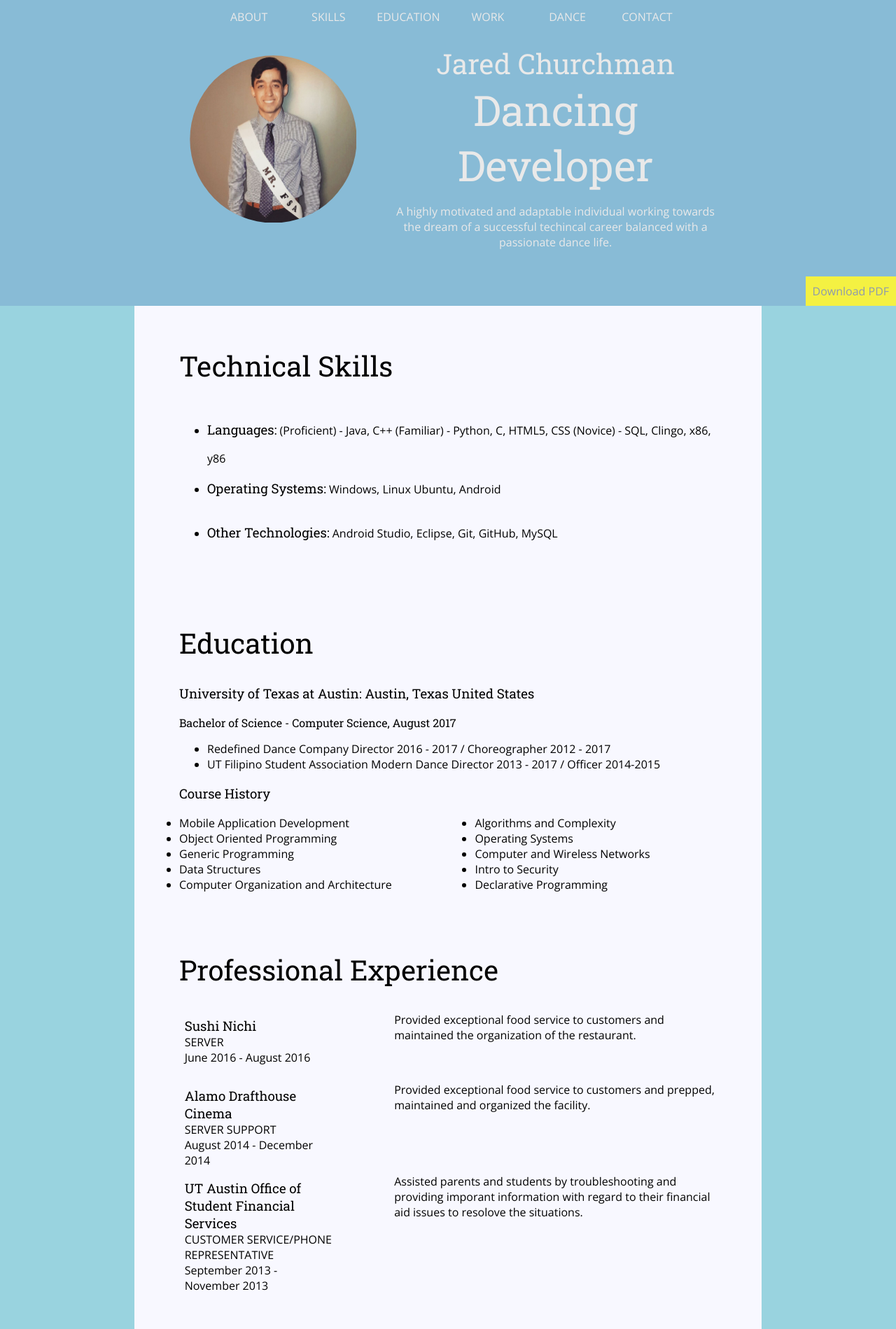
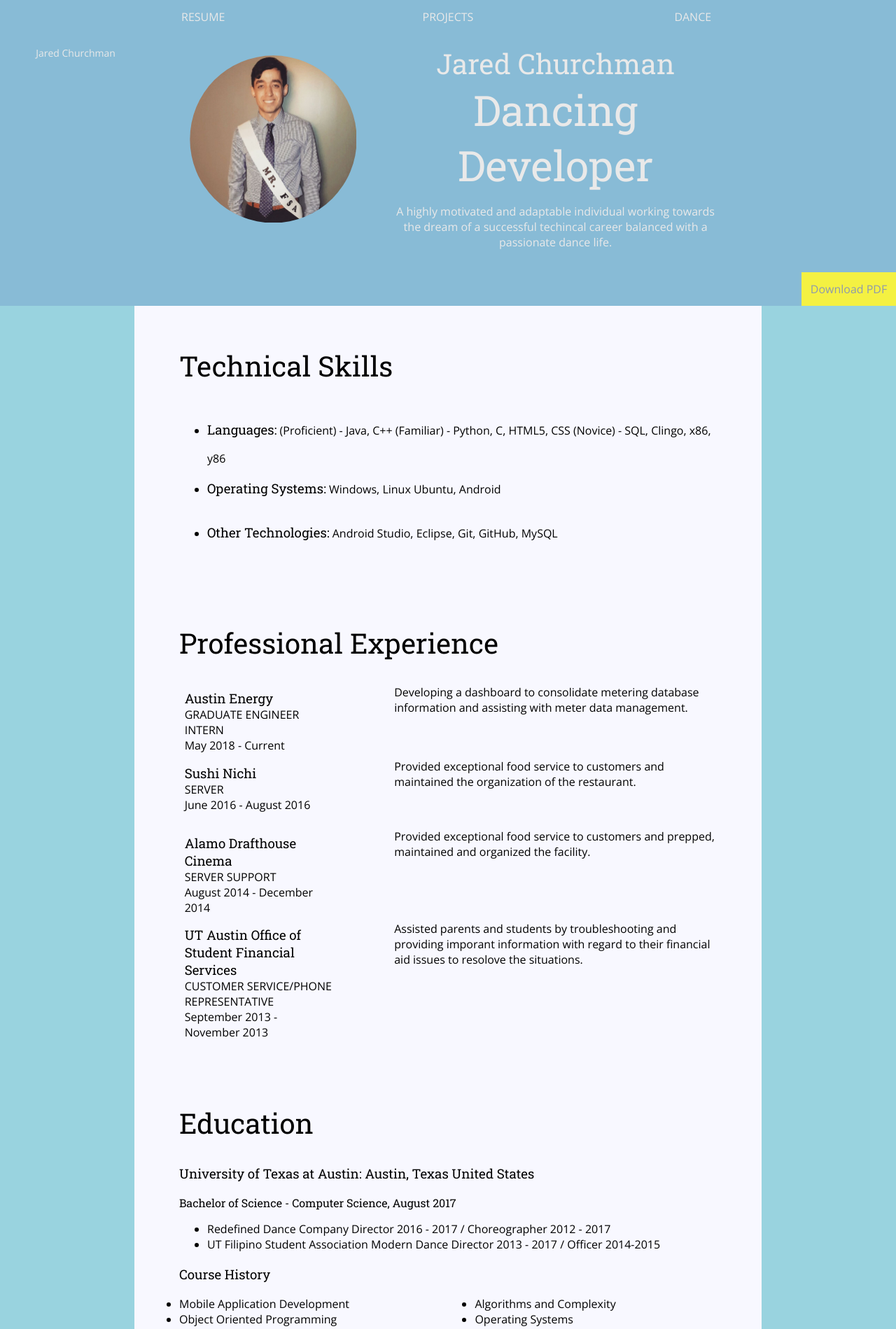
Before and after one commit to jchurchman100/jchurchman100.github.io, a plain HTML site: page resume.html in a window 1280 px wide. Shown: the top 1899 px of the page at 70% size. Drawn offline with nearby package versions, Linux system fonts and the light colour scheme.

Commit message:
Menu and html content update

```diff
--- a/css/styles.css
+++ b/css/styles.css
@@ -52,11 +52,17 @@ h2 {
 	margin-bottom: 0;
 }
 /*LINKS -----------------------------------------*/
-/*.sig{
+.sig{
 	text-decoration:none;
 	color: #E9E9E9;
-	position: relative;
-}*/
+	position: absolute;
+	top: 15%;
+	left: 4%;
+	font-size: 14px;
+}
+.sig:hover{
+	color: #FA7C92;
+}
 /*hr{
 	width: 80%;
 	border: 0;
@@ -85,7 +91,7 @@ section .content-wrap{
 	text-decoration: none;
 	background: #f4f142;
 	color: #8D99AE;
-	padding: 10px;
+	padding: 1%;
 	display: inline-block;
 }
 /*Navigation --------------------------------------------*/
@@ -101,9 +107,8 @@ section .content-wrap{
 	}
 .dir a{
 	display: inline-block;
-	/*padding: 15px 20px;*/
 	width: 7%;
-	margin: 1% 10px;
+	margin: 1% 10%;
 	text-decoration: none;
 	text-transform: uppercase;
 	/*font-weight: 700;*/
@@ -191,6 +196,9 @@ footer {
 }
 .contact-info a:hover{
 	color: #FA7C92;
+}
+.email{
+	font-size:  2vw;
 }
 #index .contact-info{
 	padding-top: 4%;
@@ -282,7 +290,14 @@ h3 ~ p{
 	header{
 		text-align: center;
 	}
+	header h1{
+		font-size: 30px;
+	}
+	header h2{
+		font-size: 20px;
+	}
 	.profile-img{
+		margin-top: 10%;
 		width: 200px;
 	}
 	/*Navigation-----------------------------------------------------------*/
--- a/resume.html
+++ b/resume.html
@@ -12,13 +12,11 @@
     <!-- // Intro -->
     <header id="about">
         <nav class = "dir">
-            <a href="#about">About</a>
-            <a href="#techskills">Skills</a>
-            <a href="#education">Education</a>
-            <a href="#work">Work</a>
-            <a href="#history">Dance</a>
-            <a href="#contact">Contact</a>
+            <a href="resume.html">Resume</a>
+            <a href="projects.html">Projects</a>
+            <a href="dance.html">Dance</a>
         </nav>
+        <a href="index.html" class ="sig">Jared Churchman</a>
         <div class="content-wrap">
             <img class="profile-img" src="images/hah.jpg" alt="Jared Churchman">
             <div class="col-wide">
@@ -29,7 +27,6 @@
         </div>
         <a href="Jared_Churchman_2018" class ="btn download" download>Download PDF</a>
     </header>
-
     <main>
         <!-- Technical Skills -->
         <section id = "techskills" class = "techskills">
@@ -49,10 +46,57 @@
             </div>
         </section>
 
-        <!-- // Education -->
+        <!-- // Work Experience -->
+        <section id = "work" class="work">
+            <div class="content-wrap">
+                <h2>Professional Experience</h2>
+
+                <!-- Austin Energy Details -->
+                <div class="col-narrow">
+                    <h3>Austin Energy</h3>
+                    <p class="uppercase">Graduate Engineer Intern</p>
+                    <p>May 2018 - Current</p>
+                </div>
+                <div class="col-wide job-description">
+                    <p>Developing a dashboard to consolidate metering database information and assisting with meter data management.</p>
+                </div>
+
+                <!-- SUSHI NICHI DETAILS -->
+                <div class="col-narrow">
+                    <h3>Sushi Nichi</h3>
+                    <p class="uppercase">Server</p>
+                    <p>June 2016 - August 2016</p>
+                </div>
+                <div class="col-wide job-description">
+                    <p>Provided exceptional food service to customers and maintained the organization of the restaurant.</p>
+                </div>
+
+                <!-- ALAMO DRAFTHOUSE DETAILS -->
+                <div class="col-narrow">
+                    <h3>Alamo Drafthouse Cinema</h3>
+                    <p class="uppercase">Server Support</p>
+                    <p>August 2014 - December 2014</p>
+                </div>
+                <div class="col-wide job-description">
+                    <p>Provided exceptional food service to customers and prepped, maintained and organized the facility.</p>
+                </div>
+
+                <!-- UT AUSTIN OSFS DTAILS -->
+                <div class="col-narrow">
+                    <h3>UT Austin Office of Student Financial Services</h3>
+                    <p class = "uppercase">Customer Service/Phone Representative</p>
+                    <p>September 2013 - November 2013</p>
+                </div>
+                <div class="col-wide job-description">
+                    <p>Assisted parents and students by troubleshooting and providing imporant information with regard to their financial aid issues to resolove the situations.</p>
+                </div>
+            </div>
+        </section>
+
+        <!-- // Education     -->
         <section id = "education" class="education">
             <div class="content-wrap">
-            <!-- School details -->
+            <!-- School details   -->
                 <h2>Education</h2>
                 <div>
                     <h3>University of Texas at Austin: Austin, Texas United States</h3>
@@ -66,7 +110,6 @@
                         </li>
                     </ul>
                 </div>
-
                 <div>
                     <h3>Course History</h3>
                     <ul class="courses1">
@@ -108,43 +151,6 @@
             </div>
         </section>
 
-        <!-- // Work Experience -->
-        <section id = "work" class="work">
-            <div class="content-wrap">
-                <h2>Professional Experience</h2>
-
-                <!-- SUSHI NICHI DETAILS -->
-                <div class="col-narrow">
-                    <h3>Sushi Nichi</h3>
-                    <p class="uppercase">Server</p>
-                    <p>June 2016 - August 2016</p>
-                </div>
-                <div class="col-wide job-description">
-                    <p>Provided exceptional food service to customers and maintained the organization of the restaurant.</p>
-                </div>
-
-                <!-- ALAMO DRAFTHOUSE DETAILS -->
-                <div class="col-narrow">
-                    <h3>Alamo Drafthouse Cinema</h3>
-                    <p class="uppercase">Server Support</p>
-                    <p>August 2014 - December 2014</p>
-                </div>
-                <div class="col-wide job-description">
-                    <p>Provided exceptional food service to customers and prepped, maintained and organized the facility.</p>
-                </div>
-
-                <!-- UT AUSTIN OSFS DTAILS -->
-                <div class="col-narrow">
-                    <h3>UT Austin Office of Student Financial Services</h3>
-                    <p class = "uppercase">Customer Service/Phone Representative</p>
-                    <p>September 2013 - November 2013</p>
-                </div>
-                <div class="col-wide job-description">
-                    <p>Assisted parents and students by troubleshooting and providing imporant information with regard to their financial aid issues to resolove the situations.</p>
-                </div>
-            </div>
-        </section>
-
         <!-- Dance History -->
         <section id = "history" class="history">
             <div class="content-wrap">
@@ -162,9 +168,7 @@
                 </div>
             </div>
         </section>
-
     </main>
-
     <!-- // Footer & contact info -->
     <footer id = "contact">
         <div class="content-wrap">
@@ -172,7 +176,7 @@
 
             <!-- Social media and contact links. Add or remove any networks. -->
             <div class="contact-info">
-                <a href="mailto:jchurchman101@gmail.com">jchurchman101@gmail.com</a>
+                <a href="mailto:jchurchman101@gmail.com" class ="email">jchurchman101@gmail.com</a>
                 <a href="https://github.com/jchurchman100"><i class="fab fa-github"></i></a>
                 <a href="https://www.linkedin.com/in/jared-churchman-513605133/"><i class="fab fa-linkedin"></i></a>
                 <a href="https://www.youtube.com/channel/UCvYEwruvyc0344xwxQcfdsg"><i class="fab fa-youtube"></i></a>
```
Also changed, not shown: index.html (+2 -2 lines).
